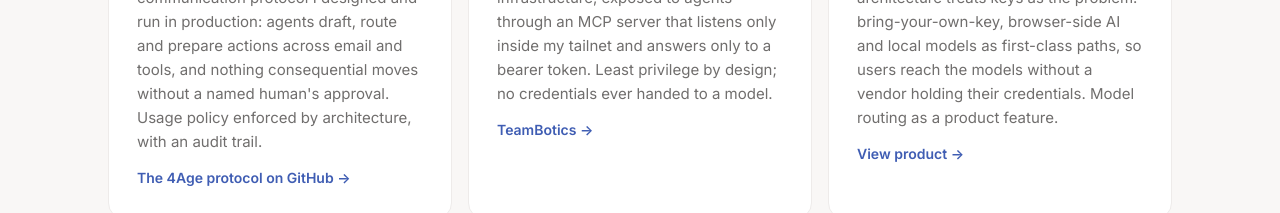
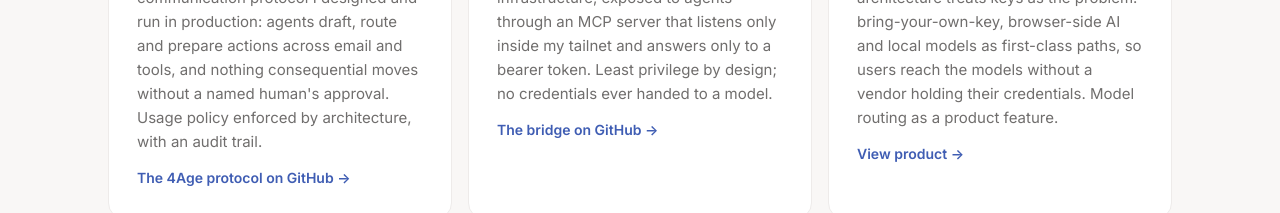
Before and after one commit to nickhilster/jd-microsites, a plain HTML site: page tailscale-jd/index.html in a window 1280 px wide. Shown: the part 1520-1733 px from the top of the page. Drawn offline with Linux system fonts and the light colour scheme.

Commit message:
Tailscale microsite: link MCP bridge card to its now-public repo

```diff
--- a/tailscale-jd/index.html
+++ b/tailscale-jd/index.html
@@ -100,7 +100,7 @@ footer{background:var(--ink);color:#a39e9a;font-size:12.5px;padding:28px 0;borde
   <p class="deck">Each of these exists because the market had not yet shipped the answer. Aperture is the answer arriving — I would like to be in the room where it matures.</p>
   <div class="cards">
     <div class="card"><span class="tag tag-purple">Live · Protocol</span><h3>4Age — governance at the point of action</h3><p>A human-approved agent communication protocol I designed and run in production: agents draft, route and prepare actions across email and tools, and nothing consequential moves without a named human's approval. Usage policy enforced by architecture, with an audit trail.</p><p style="margin-top:12px"><a href="https://github.com/nickhilster/4age">The 4Age protocol on GitHub →</a></p></div>
-    <div class="card"><span class="tag tag-blue">Live · Infrastructure</span><h3>Plex MCP bridge — identity-scoped tool access</h3><p>48 read-only tools over internal infrastructure, exposed to agents through an MCP server that listens only inside my tailnet and answers only to a bearer token. Least privilege by design; no credentials ever handed to a model.</p><p style="margin-top:12px"><a href="https://teambotics.app">TeamBotics →</a></p></div>
+    <div class="card"><span class="tag tag-blue">Live · Infrastructure</span><h3>Plex MCP bridge — identity-scoped tool access</h3><p>48 read-only tools over internal infrastructure, exposed to agents through an MCP server that listens only inside my tailnet and answers only to a bearer token. Least privilege by design; no credentials ever handed to a model.</p><p style="margin-top:12px"><a href="https://github.com/nickhilster/plex-media-workflows">The bridge on GitHub →</a></p></div>
     <div class="card"><span class="tag tag-green">Live · Product</span><h3>RyFine — key sprawl, designed out</h3><p>A shipped AI product whose architecture treats keys as the problem: bring-your-own-key, browser-side AI and local models as first-class paths, so users reach the models without a vendor holding their credentials. Model routing as a product feature.</p><p style="margin-top:12px"><a href="https://ryfine.app">View product →</a></p></div>
   </div>
 </div></section>
```
